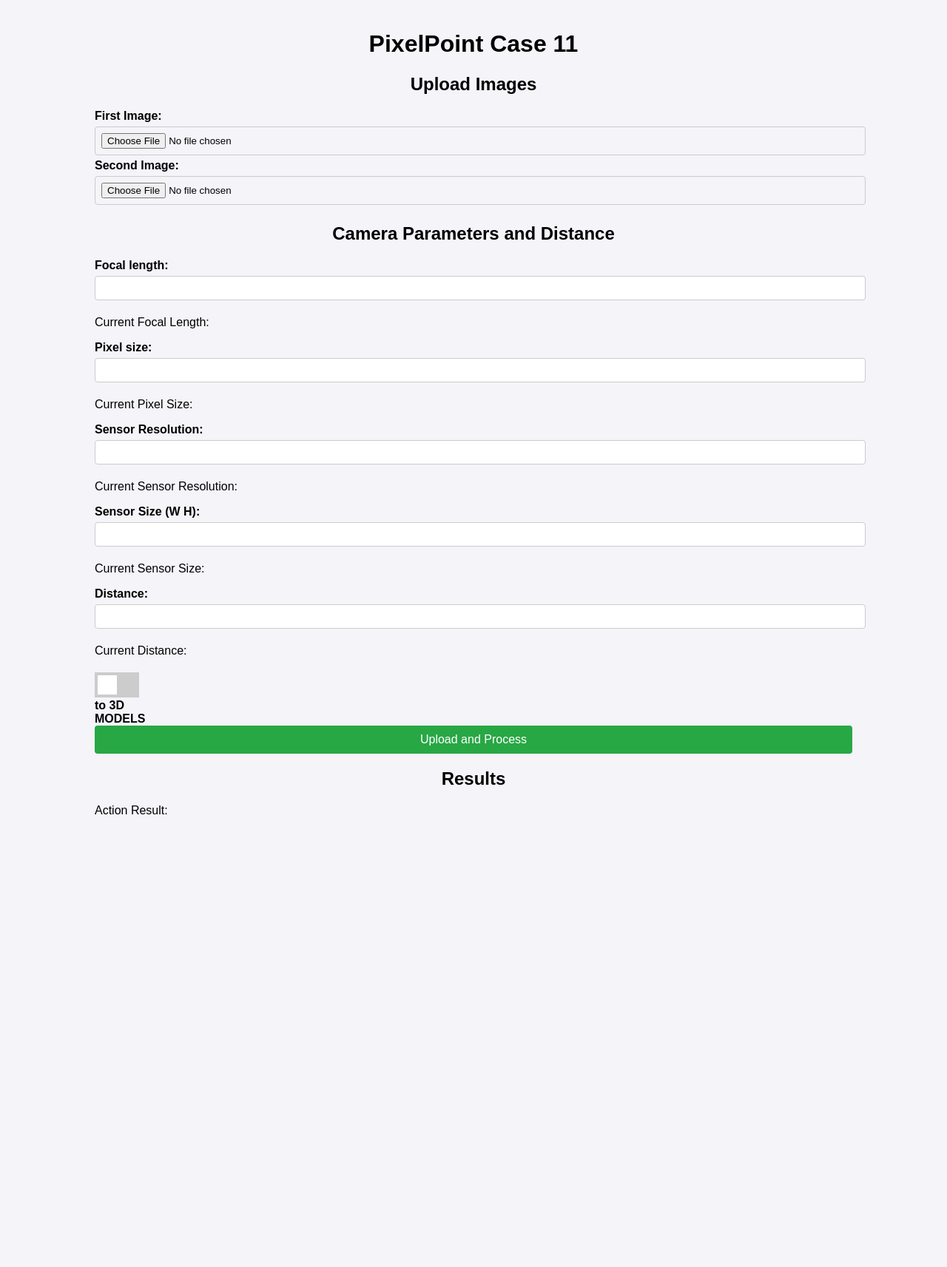
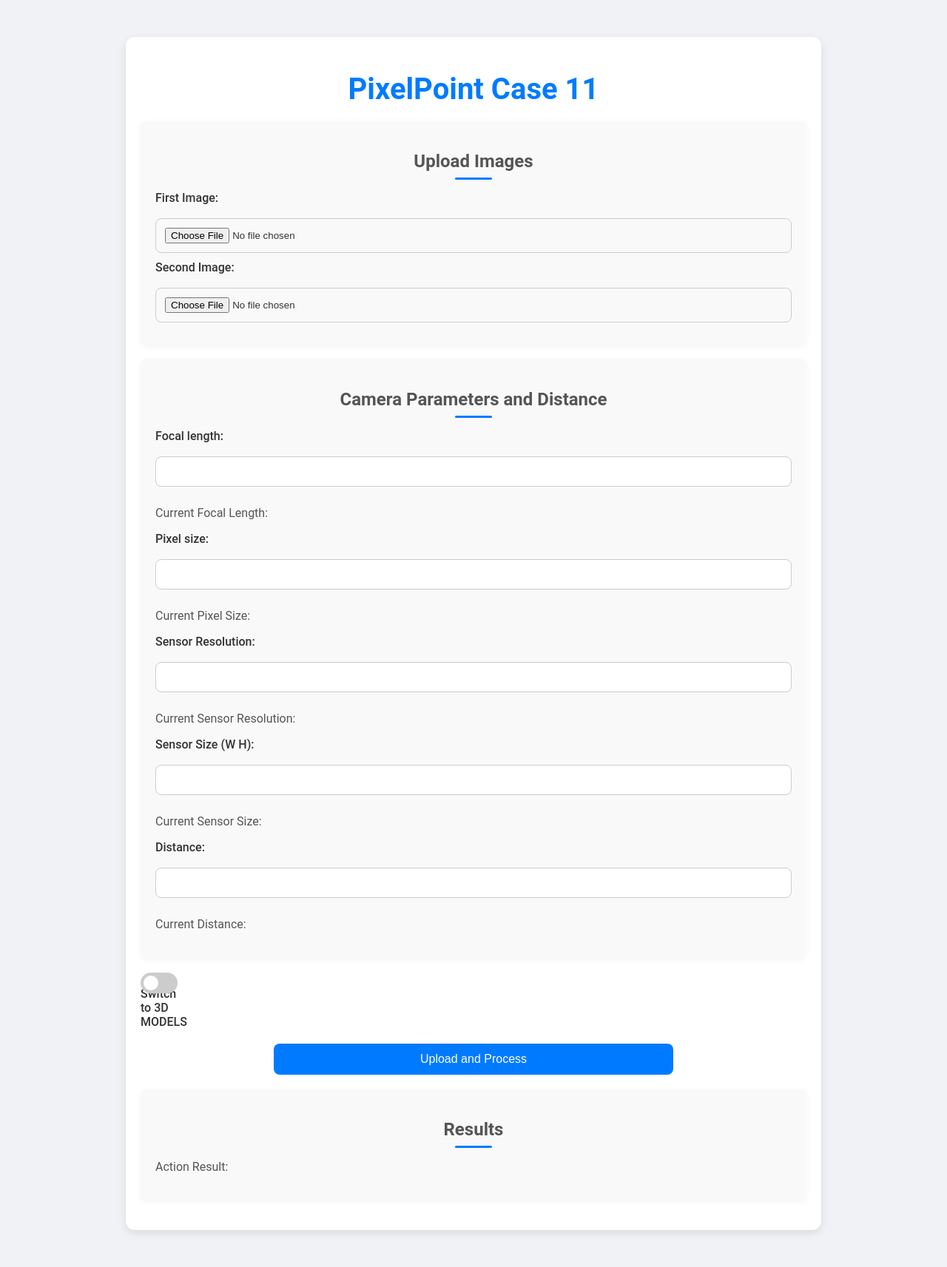
Before and after one commit to deniskirbaba/stereo-geometry-measurement, a FastAPI app: page / in a window 1280 px wide. Shown: the whole page at 74% size. Before the commit the page ends 1101 px from the top, so only its background shows below. Run offline with FastAPI, Linux system fonts and the light colour scheme.

Commit message:
new style

```diff
--- a/src/MyAppForCase11/static/style.css
+++ b/src/MyAppForCase11/static/style.css
@@ -1,62 +1,120 @@
+/* Общие стили */
 body {
-    font-family: Arial, sans-serif;
+    font-family: 'Roboto', sans-serif;
+    background-color: #f0f2f5;
     margin: 0;
     padding: 0;
-    background-color: #f4f4f9;
+    color: #333;
 }
 
 .container {
-    width: 80%;
-    margin: auto;
+    max-width: 900px;
+    margin: 50px auto;
     padding: 20px;
+    background-color: white;
+    box-shadow: 0px 4px 12px rgba(0, 0, 0, 0.1);
+    border-radius: 12px;
 }
 
-h1, h2 {
+h1 {
     text-align: center;
-    font-weight: bold;
+    font-weight: 700;
+    font-size: 2.5em;
+    margin-bottom: 20px;
+    color: #007BFF;
+}
+
+h2 {
+    font-size: 1.5em;
+    color: #555;
+    margin-bottom: 15px;
+    text-align: center;
+    position: relative;
+}
+
+h2:after {
+    content: '';
+    width: 50px;
+    height: 3px;
+    background-color: #007BFF;
+    display: block;
+    margin: 8px auto 0;
+    border-radius: 2px;
 }
 
 .form-section {
     margin: 20px 0;
+    padding: 20px;
+    background-color: #f9f9f9;
+    border-radius: 8px;
+    box-shadow: 0px 2px 8px rgba(0, 0, 0, 0.05);
 }
 
 label {
-    font-weight: bold;
+    font-weight: 500;
+    color: #333;
+    margin-bottom: 8px;
+    display: block;
 }
 
 input[type="text"], input[type="file"] {
     width: 100%;
-    padding: 8px;
-    margin: 5px 0;
+    padding: 12px;
+    margin: 10px 0;
     border: 1px solid #ccc;
-    border-radius: 4px;
+    border-radius: 8px;
+    box-sizing: border-box;
+    transition: all 0.3s ease;
 }
 
-.error {
-    border-color: red;
+input[type="text"]:focus, input[type="file"]:focus {
+    border-color: #007BFF;
+    outline: none;
+    box-shadow: 0 0 8px rgba(0, 123, 255, 0.2);
 }
 
+/* Кнопка отправки */
 button.submit-btn {
-    display: block;
-    width: 100%;
-    padding: 10px;
-    background-color: #28a745;
+    width: 60%;  /* Уменьшаем ширину до 60% */
+    padding: 12px;
+    background-color: #007BFF;
     color: white;
     border: none;
-    border-radius: 4px;
+    border-radius: 8px;
+    font-size: 16px;
     cursor: pointer;
-    font-size: 16px;
+    transition: background-color 0.3s ease, box-shadow 0.3s ease;
+    margin-top: 20px;
+    display: block;
+    margin-left: auto;
+    margin-right: auto; /* Центрируем кнопку */
 }
 
 button.submit-btn:hover {
-    background-color: #218838;
+    background-color: #0056b3;
+    box-shadow: 0px 4px 12px rgba(0, 123, 255, 0.3);
 }
 
+/* Переключатель */
+.switch-container {
+    display: flex;
+    justify-content: center;
+    align-items: center;
+    margin: 20px 0;
+}
+
+.switch-container label {
+    font-weight: 500;
+    margin-left: 10px; /* Отступ между переключателем и текстом */
+    color: #333;
+}
+
+/* Стиль переключателя */
 .switch {
     position: relative;
     display: inline-block;
-    width: 60px;
-    height: 34px;
+    width: 50px;  /* Уменьшаем ширину */
+    height: 28px;  /* Уменьшаем высоту */
 }
 
 .switch input {
@@ -74,23 +132,45 @@ button.submit-btn:hover {
     bottom: 0;
     background-color: #ccc;
     transition: 0.4s;
+    border-radius: 28px; /* Закругляем углы */
 }
 
 .slider:before {
     position: absolute;
     content: "";
-    height: 26px;
-    width: 26px;
+    height: 20px;  /* Уменьшаем размер ползунка */
+    width: 20px;
     left: 4px;
     bottom: 4px;
     background-color: white;
     transition: 0.4s;
+    border-radius: 50%;
 }
 
 input:checked + .slider {
-    background-color: #2196F3;
+    background-color: #007BFF;
 }
 
 input:checked + .slider:before {
-    transform: translateX(26px);
+    transform: translateX(22px); /* Скорректируем смещение ползунка */
 }
+
+.error {
+    border-color: red;
+}
+
+.form-section p {
+    color: #555;
+}
+
+p#action_result {
+    font-weight: bold;
+    font-size: 1.2em;
+    margin-top: 20px;
+    text-align: center;
+}
+
+/* Анимация при наведении */
+button.submit-btn:hover {
+    transform: translateY(-2px);
+}
```
